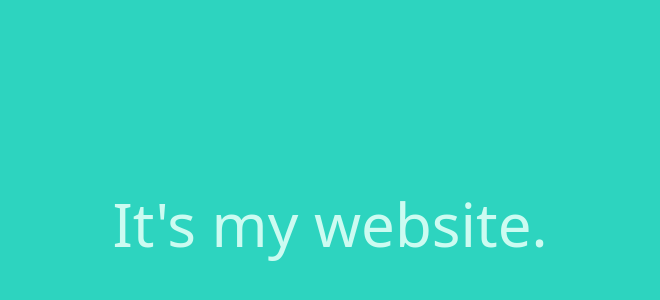
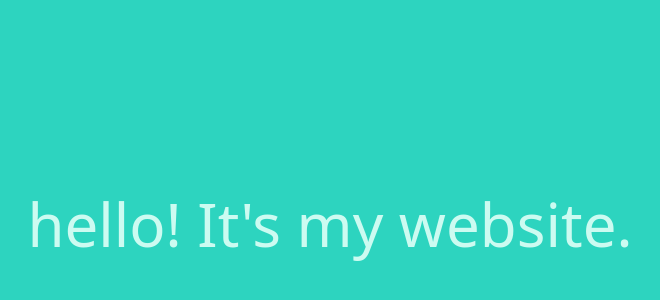
Before and after one commit to desicoder2021/tailwindcss-mastery, a website built with Vite: page index.html in a window 1280 px wide. Shown: the part 176-476 px from the top of the page, without its empty margins (310-970 px from the left). Built offline with nearby package versions, Linux system fonts and the light colour scheme.

Commit message:
hello added

```diff
--- a/index.html
+++ b/index.html
@@ -10,6 +10,6 @@
   <body
     class="min-h-screen flex items-center justify-center text-6xl bg-teal-400 text-teal-100"
   >
-    <h2>It's my website.</h2>
+    <h2>hello! It's my website.</h2>
   </body>
 </html>
```
